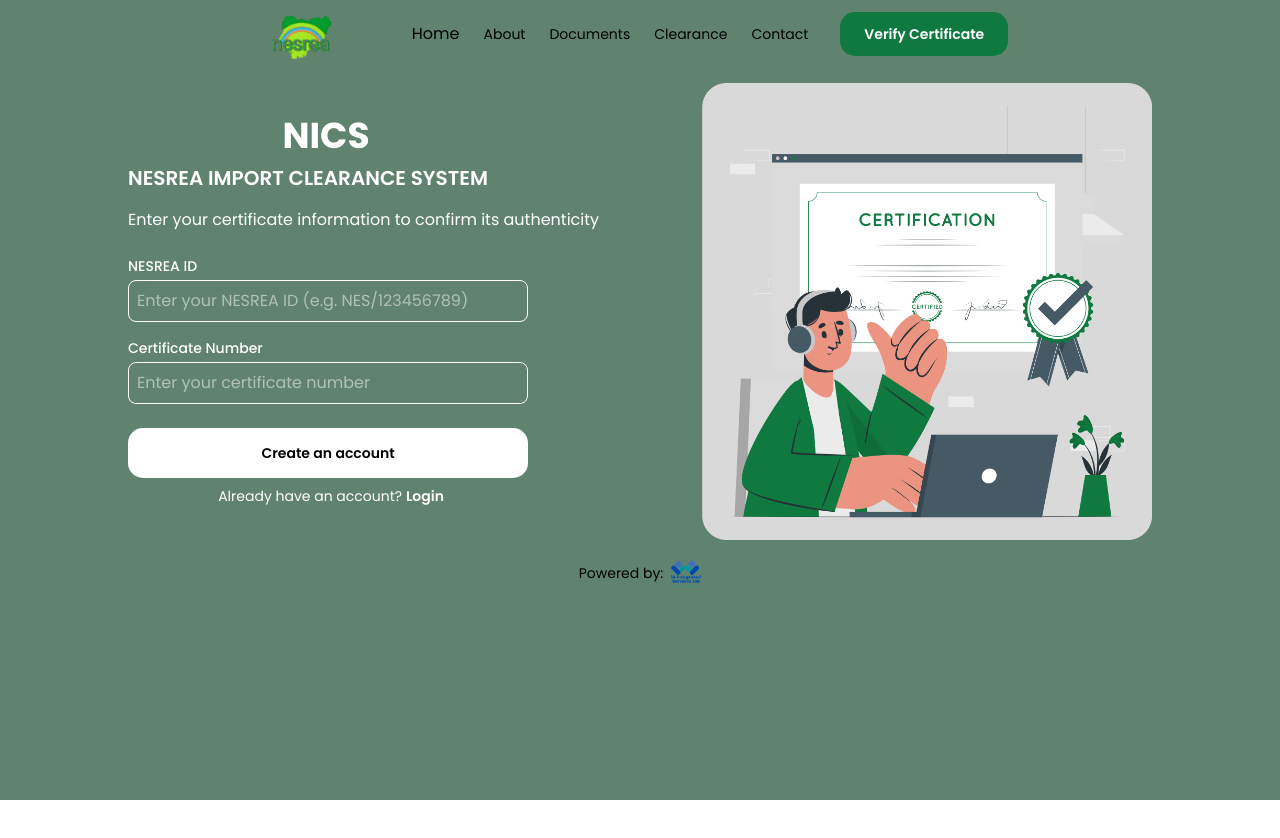
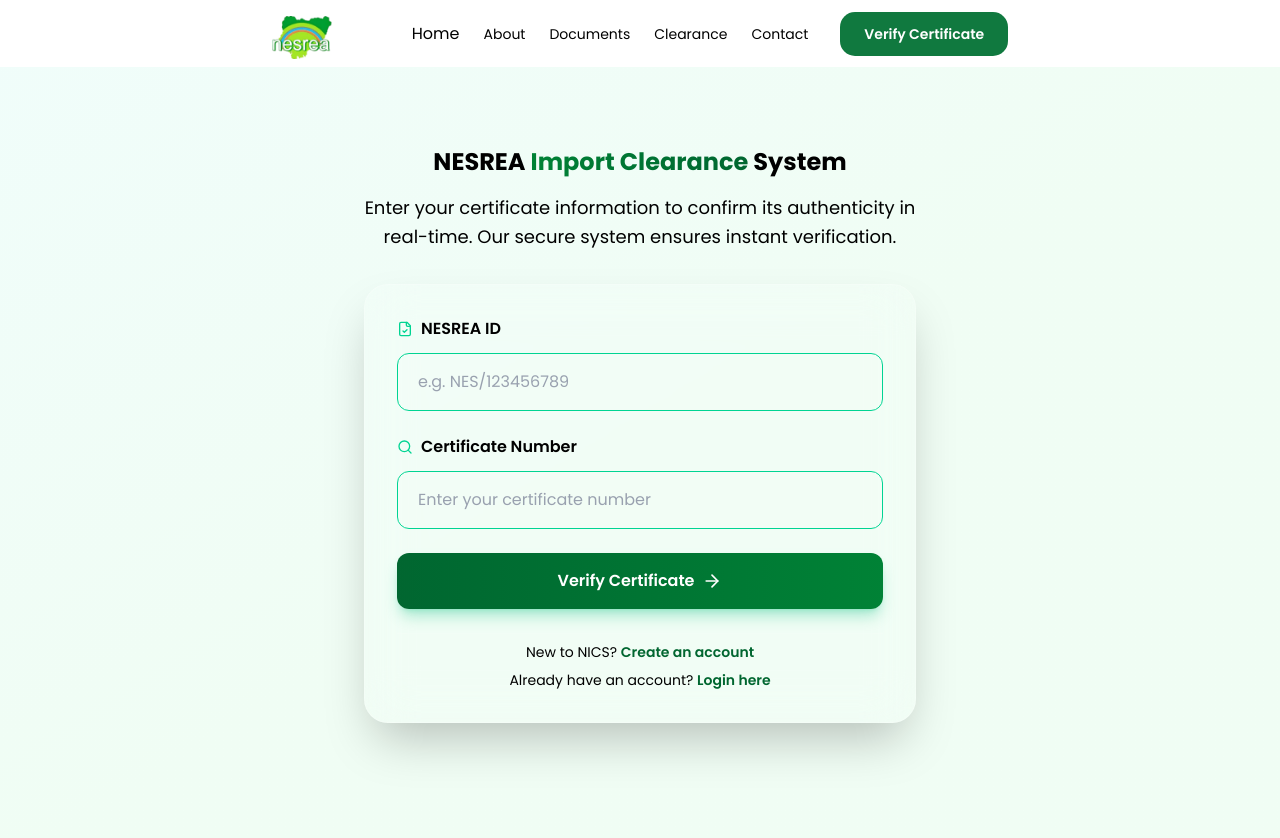
Before and after one commit to Denike-d/nics, a Next.js app: page /verify-certificate in a window 1280 px wide. Shown: the top 838 px of the page. Before the commit the page ends 800 px from the top, so only its background shows below. Built offline with nearby package versions, Linux system fonts and the light colour scheme.

Commit message:
verify certificate page

```diff
--- a/src/app/(auth)/login/page.tsx
+++ b/src/app/(auth)/login/page.tsx
@@ -203,11 +203,10 @@ export default function SignUpForm() {
   }
 
   return (
-    <section className="min-h-screen">
-      <Header />
+    <section>
       <div className="flex items-center justify-center p-4">
         <div
-          className="absolute inset-0 opacity-20 bg-cover"
+          className="absolute inset-0 opacity-20 bg-cover -z-10 pointer-events-none"
           style={{ backgroundImage: "url(/images/ship.jpg)" }}
         />
         <div className="absolute bottom-8 right-8 z-20">
--- a/src/app/(auth)/signup/page.tsx
+++ b/src/app/(auth)/signup/page.tsx
@@ -178,10 +178,9 @@ export default function SignUpForm() {
 
   return (
     <section>
-      <Header />
       <div className="flex items-center justify-center p-4">
         <div
-          className="absolute inset-1 opacity-20 bg-cover"
+          className="absolute inset-0 opacity-20 bg-cover -z-10 pointer-events-none"
           style={{ backgroundImage: "url(/images/ship.jpg)" }}
         />
 
--- a/src/app/(auth)/verify-certificate/page.tsx
+++ b/src/app/(auth)/verify-certificate/page.tsx
@@ -1,125 +1,235 @@
 "use client";
 
-import { useState } from "react";
-import PrimaryButton from "@/components/landing/uikits/PrimaryButton";
-import Header from "@/components/landing/header";
-import FooterBanner from "@/components/landing/footer-banner";
-import veryCertificate from "../../../../public/images/verifyCertificate.png";
-import Image from "next/image";
-import Link from "next/link";
-export default function page() {
-  const [formData, setFormData] = useState({
-    email: "",
-    password: "",
-    confirmPassword: "",
-  });
-  const [showPassword, setShowPassword] = useState(false);
-  const [error, setError] = useState("");
-  const [success, setSuccess] = useState(false);
+// import { useState } from "react";
+// import PrimaryButton from "@/components/landing/uikits/PrimaryButton";
+// import Header from "@/components/landing/header";
+// import FooterBanner from "@/components/landing/footer-banner";
+// import veryCertificate from "../../../../public/images/verifyCertificate.png";
+// import Image from "next/image";
+// import Link from "next/link";
+// export default function page() {
+//   const [formData, setFormData] = useState({
+//     email: "",
+//     password: "",
+//     confirmPassword: "",
+//   });
+//   const [showPassword, setShowPassword] = useState(false);
+//   const [error, setError] = useState("");
+//   const [success, setSuccess] = useState(false);
 
-  const handleChange = (e: React.ChangeEvent<HTMLInputElement>) => {
-    setFormData({ ...formData, [e.target.name]: e.target.value });
-  };
+//   const handleChange = (e: React.ChangeEvent<HTMLInputElement>) => {
+//     setFormData({ ...formData, [e.target.name]: e.target.value });
+//   };
 
-  const handleSubmit = (e: React.FormEvent) => {
-    e.preventDefault();
+//   const handleSubmit = (e: React.FormEvent) => {
+//     e.preventDefault();
 
-    if (!formData.email || !formData.password || !formData.confirmPassword) {
-      setError("All fields are required.");
-      return;
-    }
+//     if (!formData.email || !formData.password || !formData.confirmPassword) {
+//       setError("All fields are required.");
+//       return;
+//     }
 
-    setError("");
-    setSuccess(true);
-    console.log("Form submitted:", formData);
-  };
+//     setError("");
+//     setSuccess(true);
+//     console.log("Form submitted:", formData);
+//   };
+//   return (
+//     <div className="min-h-screen bg-[#608370]">
+//       <Header />
+//       <div className="flex justify-between text-white items-center mx-auto px-32 py-4">
+//         <div className="">
+//           <div>
+//             <h1 className="items-centre text-center justify-center text-4xl font-bold mb-2 ml-[-75px]">
+//               NICS
+//             </h1>
+//             <h2 className="text-xl font-semibold mb-4">
+//               NESREA IMPORT CLEARANCE SYSTEM
+//             </h2>
+//             <p className="text-md mt-4">
+//               Enter your certificate information to confirm its authenticity
+//             </p>
+//           </div>
+
+//           {success ? (
+//             <p className="text-green-600 text-center font-medium">
+//               🎉 Account created successfully!
+//             </p>
+//           ) : (
+//             <form onSubmit={handleSubmit} className="space-y-4 mt-6">
+//               <div>
+//                 <label className="block text-sm font-medium mb-1">
+//                   NESREA ID
+//                 </label>
+//                 <div>
+//                   <input
+//                     type="email"
+//                     name="email"
+//                     placeholder="Enter your NESREA ID (e.g. NES/123456789)"
+//                     value={formData.email}
+//                     onChange={handleChange}
+//                     className="w-[400px] p-2 border rounded-lg"
+//                   />
+//                 </div>
+//               </div>
+
+//               <div>
+//                 <label className="block text-sm font-medium mb-1">
+//                   Certificate Number
+//                 </label>
+//                 <div className="relative flex justify-between">
+//                   <input
+//                     type="password"
+//                     name="password"
+//                     placeholder="Enter your certificate number"
+//                     value={formData.password}
+//                     onChange={handleChange}
+//                     className="w-[400px] p-2 border rounded-lg"
+//                   />
+//                   {/* <button
+//                     type="button"
+//                     onClick={() => setShowPassword(!showPassword)}
+//                     className="absolute inset-y-0 right-3 flex items-center text-white"
+//                   >
+//                     {showPassword ? <EyeOff size={20} /> : <Eye size={20} />}
+//                   </button> */}
+//                 </div>
+//               </div>
+
+//               {error && <p className="text-red-500 text-sm">{error}</p>}
+
+//               <div className="mt-4">
+//                 <div className="flex items-center mt-6">
+//                   <PrimaryButton
+//                     title="Create an account"
+//                     className="bg-white text-black text-bold items-center justify-center w-[400px] h-[50px] p-8"
+//                   />
+//                 </div>
+//                 <p className="text-sm text-center mt-2 ml-[-65px]">
+//                   Already have an account?{" "}
+//                   <Link
+//                     href="/login"
+//                     className="text-white font-semibold hover:underline"
+//                   >
+//                     Login
+//                   </Link>
+//                 </p>
+//               </div>
+//             </form>
+//           )}
+//         </div>
+//         <Image src={veryCertificate} alt="certificate" width={450} />
+//       </div>
+//       <FooterBanner />
+//     </div>
+//   );
+// }
+
+import React, { useState } from "react";
+import {
+  Search,
+  Shield,
+  CheckCircle,
+  FileCheck,
+  ArrowRight,
+  Sparkles,
+} from "lucide-react";
+
+export default function NesreaLandingPage() {
+  const [nesreaId, setNesreaId] = useState("");
+  const [certificateNumber, setCertificateNumber] = useState("");
+
   return (
-    <div className="min-h-screen bg-[#608370]">
-      <Header />
-      <div className="flex justify-between text-white items-center mx-auto px-32 py-4">
-        <div className="">
+    <div className="min-h-screen bg-gradient-to-br from-teal-50 via-green-50 to-green-50 relative overflow-hidden">
+      {/* Animated background elements */}
+      {/* <div className="absolute inset-0 overflow-hidden">
+        <div className="absolute top-20 left-10 w-72 h-72 bg-emerald-500/10 rounded-full blur-3xl animate-pulse"></div>
+        <div className="absolute bottom-20 right-10 w-96 h-96 bg-teal-500/10 rounded-full blur-3xl animate-pulse delay-700"></div>
+        <div className="absolute top-1/2 left-1/2 w-80 h-80 bg-green-500/5 rounded-full blur-3xl animate-pulse delay-1000"></div>
+      </div> */}
+
+      {/* Main Content */}
+      <div className="relative container z-10 w-[600px] mx-auto px-6 py-20 flex items-center justify-center">
         <div>
-            <h1 className="items-centre text-center justify-center text-4xl font-bold mb-2 ml-[-75px]">
-              NICS
-            </h1>
-            <h2 className="text-xl font-semibold mb-4">
-              NESREA IMPORT CLEARANCE SYSTEM
+          <div className="space-y-8">
+            <div className="space-y-4">
+              <h2 className="text-2xl font-bold text-black leading-tight text-center">
+                NESREA{" "}
+                <span className="text-transparent bg-clip-text bg-gradient-to-r from-green-700 to-green-800">
+                  Import Clearance
+                </span>{" "}
+                System
               </h2>
-            <p className="text-md mt-4">
+              <p className="text-black text-lg leading-relaxed text-center">
                 Enter your certificate information to confirm its authenticity
+                in real-time. Our secure system ensures instant verification.
               </p>
             </div>
 
-          {success ? (
-            <p className="text-green-600 text-center font-medium">
-              🎉 Account created successfully!
-            </p>
-          ) : (
-            <form onSubmit={handleSubmit} className="space-y-4 mt-6">
+            {/* Form Card */}
+            <div className="bg-white/10 backdrop-blur-xl rounded-3xl p-8 border border-white/20 shadow-2xl">
+              <div className="space-y-6">
                 <div>
-                <label className="block text-sm font-medium mb-1">
+                  <label className=" text-black font-semibold mb-3 flex items-center gap-2">
+                    <FileCheck className="w-4 h-4 text-emerald-400" />
                     NESREA ID
                   </label>
-                <div>
+                  <div className="relative">
                     <input
-                    type="email"
-                    name="email"
-                    placeholder="Enter your NESREA ID (e.g. NES/123456789)"
-                    value={formData.email}
-                    onChange={handleChange}
-                    className="w-[400px] p-2 border rounded-lg"
+                      type="text"
+                      value={nesreaId}
+                      onChange={(e) => setNesreaId(e.target.value)}
+                      placeholder="e.g. NES/123456789"
+                      className="w-full px-5 py-4 rounded-xl bg-white/5 border text-black border-emerald-400 placeholder-gray-400 focus:outline-none focus:border-emerald-400 focus:bg-white/10 transition-all"
                     />
                   </div>
                 </div>
 
                 <div>
-                <label className="block text-sm font-medium mb-1">
+                  <label className="block text-black font-semibold mb-3 flex items-center gap-2">
+                    <Search className="w-4 h-4 text-emerald-400" />
                     Certificate Number
                   </label>
-                <div className="relative flex justify-between">
+                  <div className="relative">
                     <input
-                    type="password"
-                    name="password"
+                      type="text"
+                      value={certificateNumber}
+                      onChange={(e) => setCertificateNumber(e.target.value)}
                       placeholder="Enter your certificate number"
-                    value={formData.password}
-                    onChange={handleChange}
-                    className="w-[400px] p-2 border rounded-lg"
+                      className="w-full px-5 py-4 rounded-xl bg-white/5 border border-emerald-400 text-black placeholder-gray-400 focus:outline-none focus:border-emerald-400 focus:bg-white/10 transition-all"
                     />
-                  {/* <button
-                    type="button"
-                    onClick={() => setShowPassword(!showPassword)}
-                    className="absolute inset-y-0 right-3 flex items-center text-white"
-                  >
-                    {showPassword ? <EyeOff size={20} /> : <Eye size={20} />}
-                  </button> */}
                   </div>
                 </div>
 
-              {error && <p className="text-red-500 text-sm">{error}</p>}
+                <button className="w-full bg-gradient-to-r from-green-800 to-green-700 hover:from-green-800 hover:to-green-600 text-white font-semibold py-4 rounded-xl transition-all shadow-lg shadow-emerald-500/30 hover:shadow-emerald-500/50 hover:scale-[1.02] flex items-center justify-center gap-2 group">
+                  Verify Certificate
+                  <ArrowRight className="w-5 h-5 group-hover:translate-x-1 transition-transform" />
+                </button>
 
-              <div className="mt-4">
-                <div className="flex items-center mt-6">
-                  <PrimaryButton
-                    title="Create an account"
-                    className="bg-white text-black text-bold items-center justify-center w-[400px] h-[50px] p-8"
-                  />
-                </div>
-                <p className="text-sm text-center mt-2 ml-[-65px]">
+                <div className="pt-2 border-t border-white/10">
+                  <p className="text-center text-black text-sm">
+                    New to NICS?{" "}
+                    <a
+                      href="/signup"
+                      className="text-green-800 font-semibold hover:text-emerald-300 transition-colors"
+                    >
+                      Create an account
+                    </a>
+                  </p>
+                  <p className="text-center text-black text-sm mt-2">
                     Already have an account?{" "}
-                  <Link
+                    <a
                       href="/login"
-                    className="text-white font-semibold hover:underline"
+                      className="text-green-800 font-semibold hover:text-teal-300 transition-colors"
                     >
-                    Login
-                  </Link>
+                      Login here
+                    </a>
                   </p>
                 </div>
-            </form>
-          )}
               </div>
-        <Image src={veryCertificate} alt="certificate" width={450} />
             </div>
-      <FooterBanner />
+          </div>
+        </div>
+      </div>
     </div>
   );
 }
--- a/src/app/(auth)/verify-email/page.tsx
+++ b/src/app/(auth)/verify-email/page.tsx
@@ -59,8 +59,8 @@ import Image from "next/image";
 
 // export default function OTPPage() {
 //   const [otp, setOtp] = useState<string[]>(["", "", "", "", "", ""]);
-//   const [isResending, setIsResending] = useState<boolean>(false);
-//   const [timer, setTimer] = useState<number>(60);
+// const [isResending, setIsResending] = useState<boolean>(false);
+// const [timer, setTimer] = useState<number>(60);
 //   const inputRefs = useRef<Array<HTMLInputElement | null>>([]);
 
 //   // Countdown timer
@@ -257,6 +257,8 @@ import i4logo from "../../../../public/images/i4logo.png";
 const OTPVerification: React.FC = () => {
   const [otp, setOtp] = useState<string[]>(["", "", "", "", "", ""]);
   const inputRefs = useRef<(HTMLInputElement | null)[]>([]);
+  // const [isResending, setIsResending] = useState<boolean>(false);
+  // const [timer, setTimer] = useState<number>(60);
 
   const handleChange = (index: number, value: string) => {
     if (!/^\d*$/.test(value)) return;
@@ -307,9 +309,8 @@ const OTPVerification: React.FC = () => {
   };
 
   return (
-    <section className="min-h-screen ">
-      <Header />
-      <div className="flex items-center justify-center p-4">
+    <section>
+      <div className="flex items-center justify-center p-4 -z-10">
         <div
           className="absolute inset-0 opacity-20 bg-cover"
           style={{ backgroundImage: "url(/images/ship.jpg)" }}
@@ -364,24 +365,24 @@ const OTPVerification: React.FC = () => {
             Verify OTP
           </button>
 
-          <div className="text-center">
-            <p className="text-gray-600 text-sm mb-2">
+          <div className="text-center flex items-center justify-between">
+            {/* <p className="text-gray-600 text-sm mb-2">
               Didn't receive the code?
-            </p>
-            <button
+            </p> */}
+            {/* <button
               onClick={handleResend}
               className="text-green-700 hover:text-green-800 font-semibold text-sm transition-colors"
             >
               Resend OTP
-            </button>
+            </button> */}
           </div>
 
           <div className="mt-6 text-center">
             <a
-              href="#"
-              className="text-gray-600 hover:text-gray-800 text-sm transition-colors"
+              href="/signup"
+              className="text-green-600 hover:text-gray-800 text-sm transition-colors"
             >
-              ← Back to Login
+              ← Back to signup
             </a>
           </div>
         </div>
--- a/src/app/landing/layout.tsx
+++ b/src/app/landing/layout.tsx
@@ -21,7 +21,6 @@ export default function RootLayout({
   return (
     <html lang="en">
       <body className={`${poppins.className} antialiased`}>
-        <Header />
         <main>{children}</main>
       </body>
     </html>
--- a/src/app/layout.tsx
+++ b/src/app/layout.tsx
@@ -20,7 +20,10 @@ export default function RootLayout({
 }>) {
   return (
     <html lang="en">
-      <body className={`${poppins.className} antialiased`}>{children}</body>
+      <body className={`${poppins.className} antialiased`}>
+        <Header />
+        {children}
+      </body>
     </html>
   );
 }
--- a/src/components/landing/navbar/DesktopNav.tsx
+++ b/src/components/landing/navbar/DesktopNav.tsx
@@ -7,7 +7,7 @@ import PrimaryButton from "../uikits/PrimaryButton";
 export default function DesktopNavbar() {
   return (
     <div className="flex justify-center mx-auto max-h-screen py-2">
-      <nav className="hidden md:flex space-x-8 items-center text-black">
+      <nav className="hidden md:flex space-x-8 items-center text-black relative z-50">
         <Link href="/">
           <Image
             src={nesrea}
```
Lines whose indentation alone changed are shown as unchanged.
